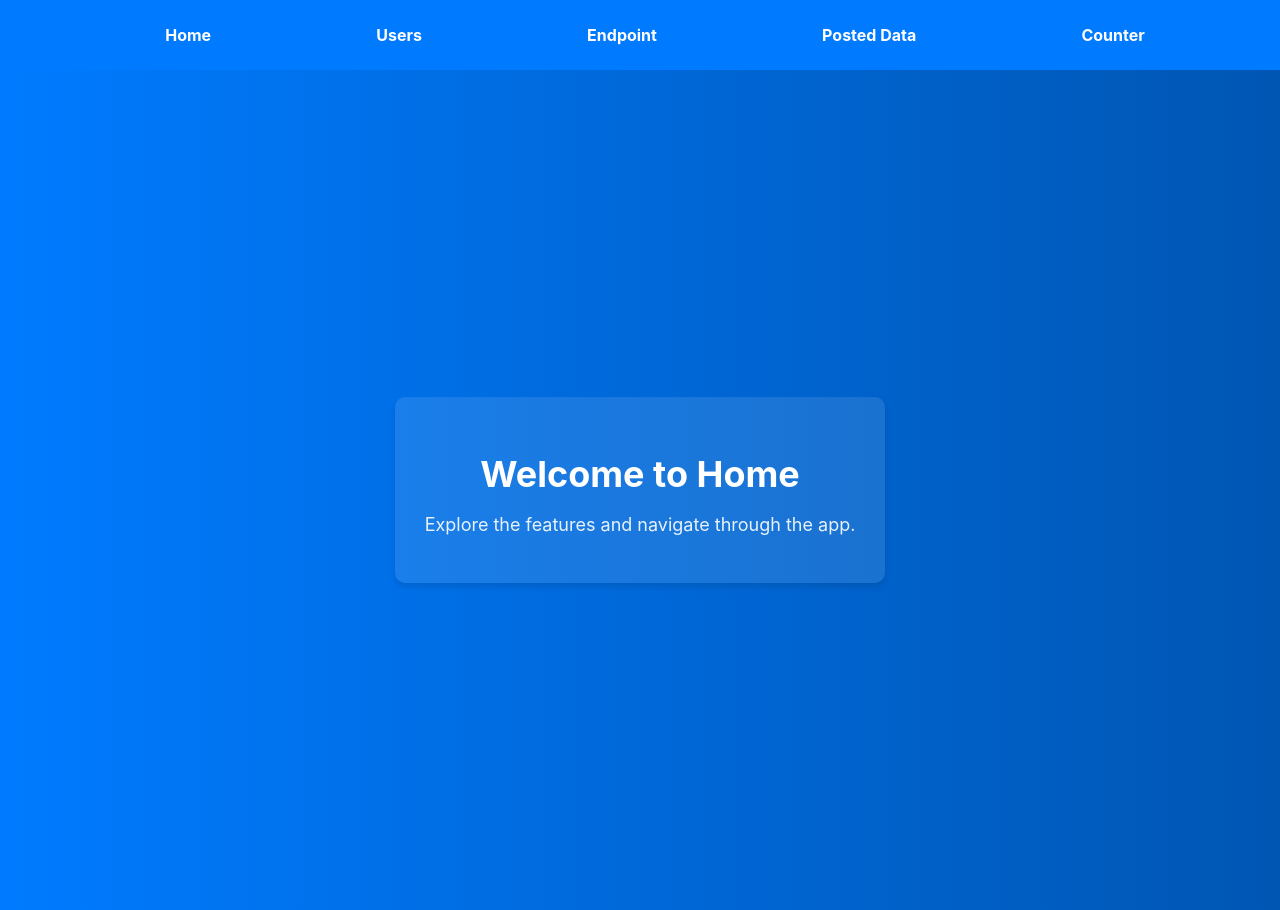
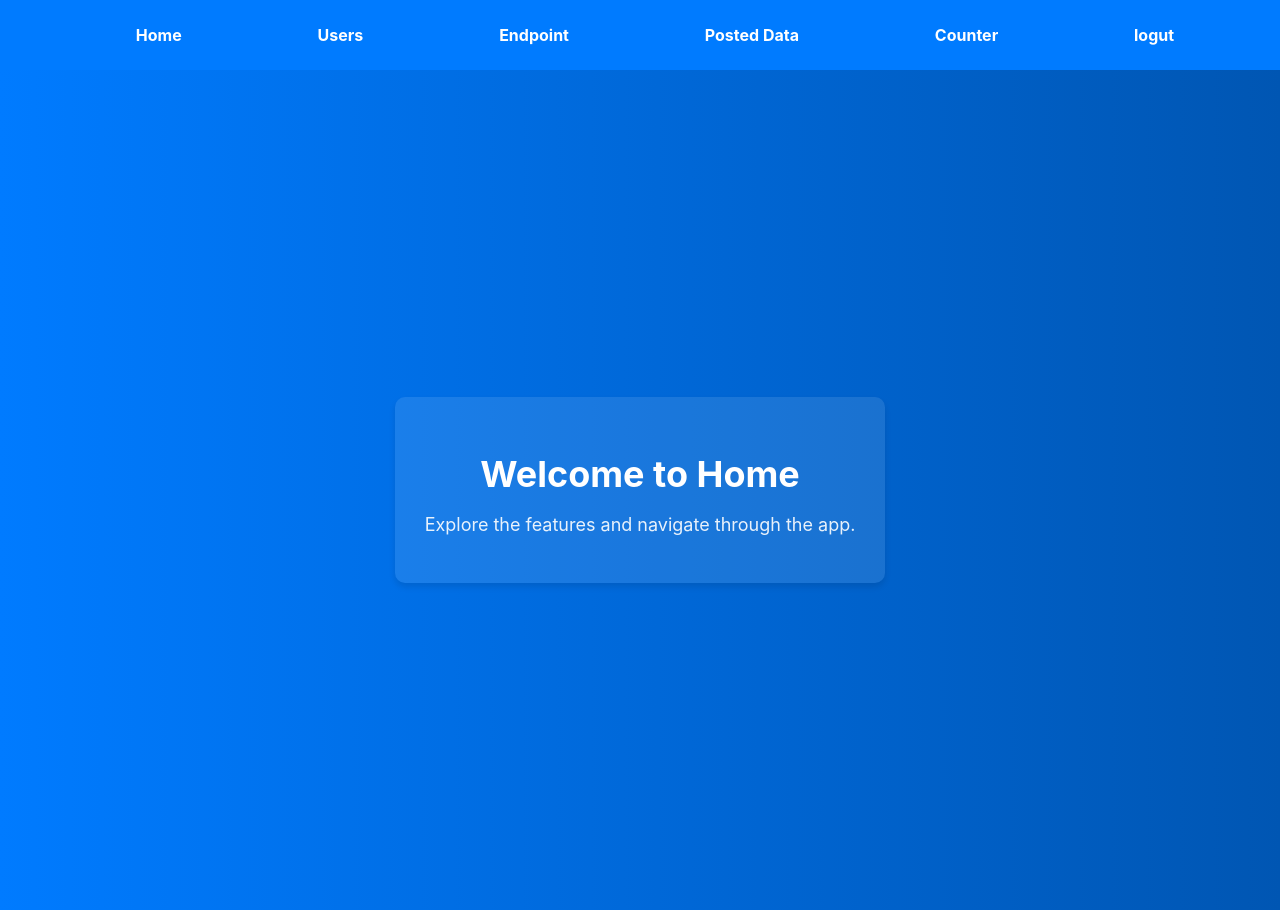
Before and after one commit to MounikaRadha/Project1, a React (Create React App) app in the folder projectX/app1/: page /ui/ in a window 1280 px wide. Shown: the top 910 px of the page. Built offline with nearby package versions, Linux system fonts and the light colour scheme.

Commit message:
feat/add logut feature

```diff
--- a/projectX/app1/src/components/Navbar.js
+++ b/projectX/app1/src/components/Navbar.js
@@ -1,6 +1,6 @@
 import URL_Constants from "../constants/Url_Constants";
 import "../styles/Navbar.css"
-
+import UserLoginManagementUtil  from "../utils/UserLoginManagementUtil"
 const Navbar = () => {
     return (
         <nav className="navbar">
@@ -9,7 +9,7 @@ const Navbar = () => {
             <a href={URL_Constants.BASE_NAME + URL_Constants.END_POINTS_PATH} className="nav-link">Endpoint</a>
             <a href={URL_Constants.BASE_NAME + URL_Constants.POSTED_DATA_PATH} className="nav-link">Posted Data</a>
             <a href={URL_Constants.BASE_NAME + "/counter"} className="nav-link">Counter</a>
-
+            <a onClick={UserLoginManagementUtil.logOutUser}  href={URL_Constants.BASE_NAME} className="nav-link">logut</a>
         </nav>
     );
 };
```
